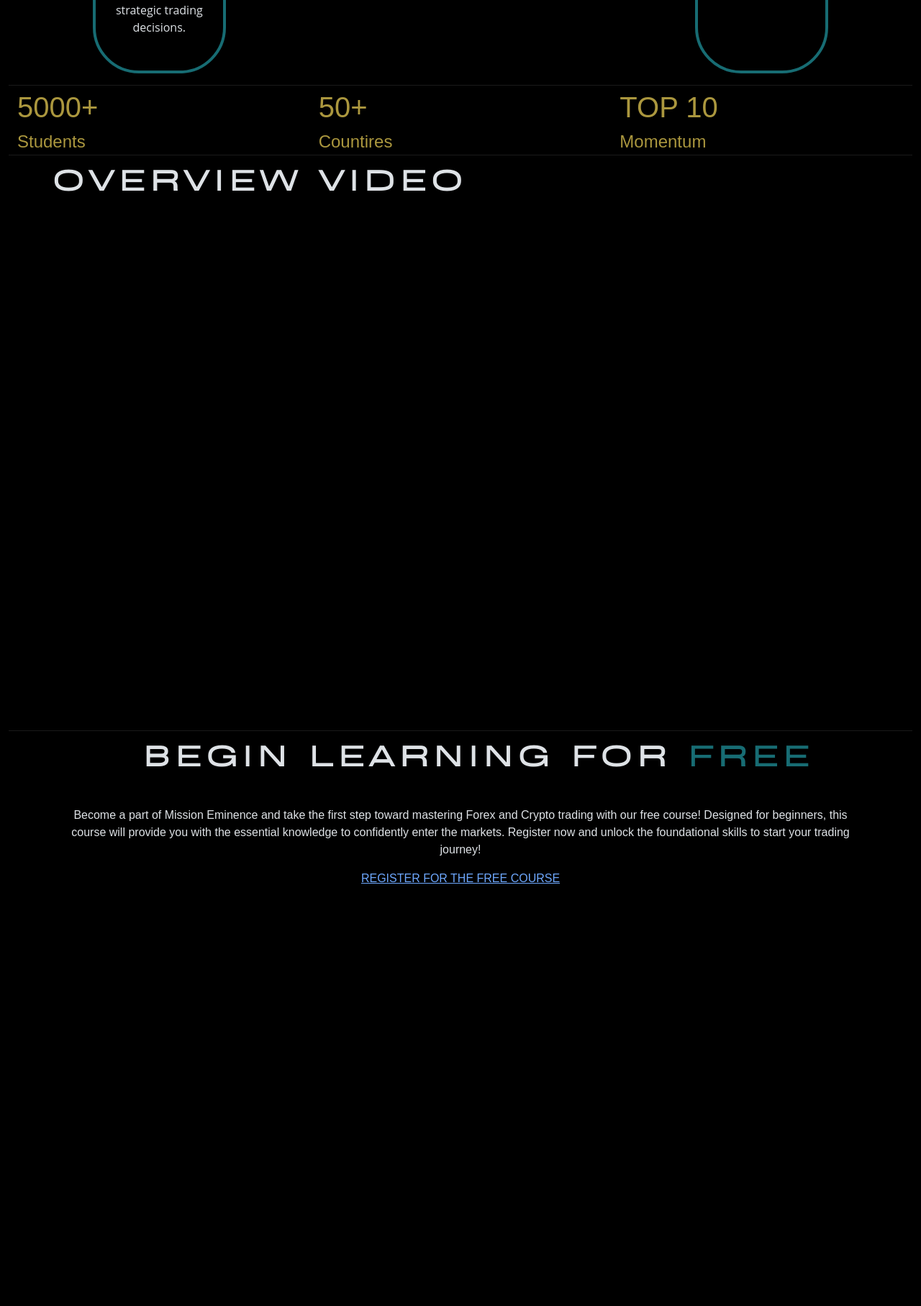
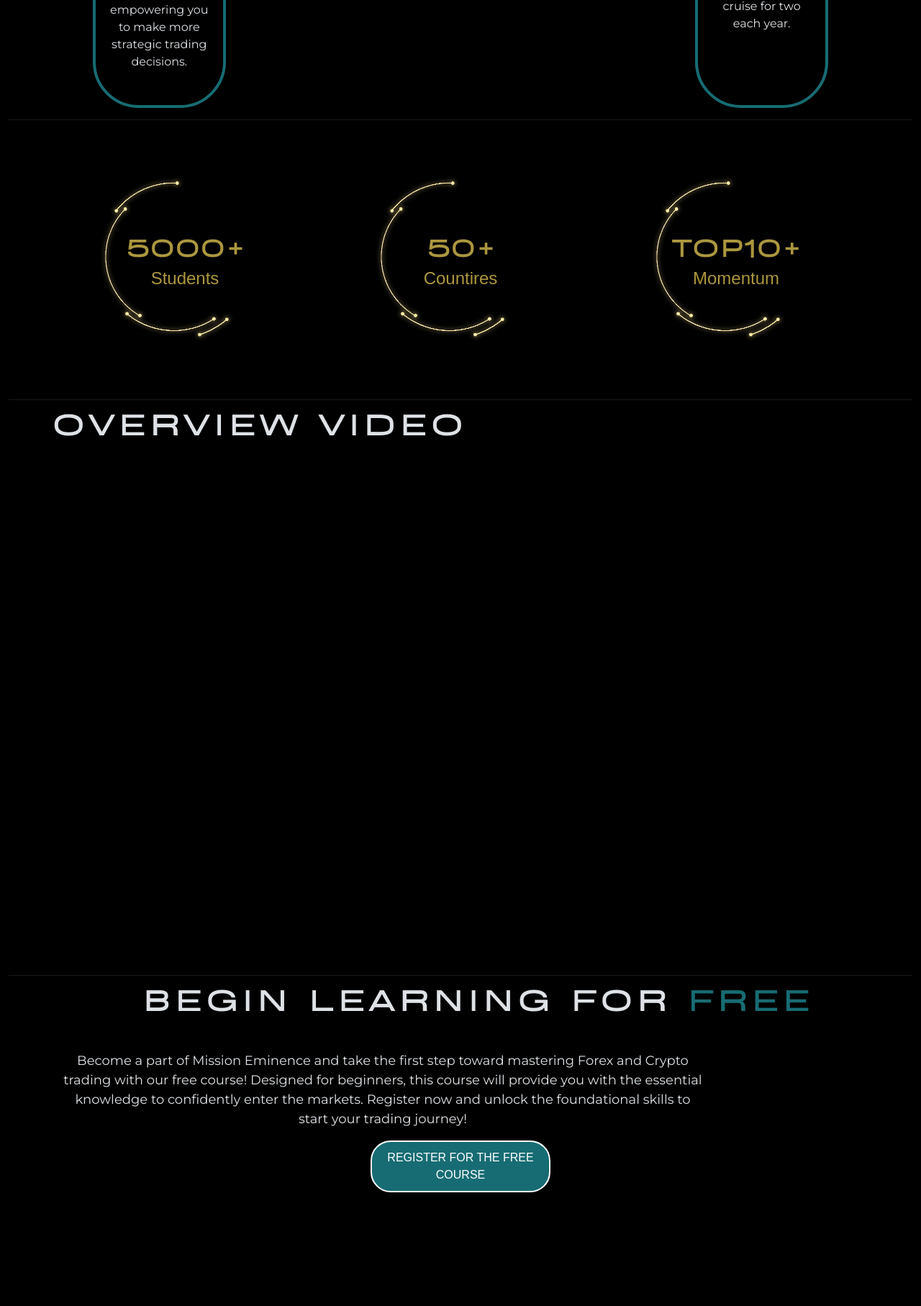
Before and after one commit to alexseif/mission_eminence, a Symfony app: template templates/home/index.html.twig in a window 1280 px wide; the page is wider, and only the part inside the window is pictured. Shown: the part 1868-3683 px from the top of that part at 72% size. Run offline with Twig, Linux system fonts and the light colour scheme; the template is opened without the code that fills it, so the values that code supplies are empty; style sheets or scripts are compiled from the project's sources; some libraries are stand-ins or nearby versions; some web fonts are replaced.

Commit message:
chore: homepage updates to counters, services and free course

```diff
--- a/assets/styles/app.scss
+++ b/assets/styles/app.scss
@@ -22,6 +22,10 @@
         font-style: normal;
     }
 }
+
+// Add Montserrat font loading
+@import url('https://fonts.googleapis.com/css2?family=Montserrat:wght@300;400;500;600;700&display=swap');
+
 
 @include font-face('Thin', 200);
 @include font-face('Regular', 400);
@@ -210,11 +214,69 @@ main {
     }
 
     #counters {
+        padding-top: 2.5rem;
+        padding-bottom: 3rem;
         color: map-get($theme-colors, 'gold');
         font-size: 1.5rem;
 
-        .number {
-            font-size: 2.5rem;
+        .counter {
+            position: relative;
+            min-height: 18.7500rem;
+            min-width: 18.7500rem;
+            display: flex;
+            flex-direction: column;
+            justify-content: center;
+            align-items: center;
+
+            &::before {
+                position: absolute;
+                content: " ";
+                background: url("../images/g46.png") no-repeat center center;
+                background-size: cover;
+                min-height: 19rem;
+                min-width: 19rem;
+                top: 0.75rem;
+                left: -1.5rem;
+            }
+
+            .number {
+                font-size: 2.5rem;
+                font-weight: bold;
+                display: inline-flex;
+                align-items: center;
+
+                &::after {
+                    content: '+';
+                    margin-left: 0.2rem;
+                }
+
+            }
+
+            &:last-child {
+                .number::before {
+                    content: 'TOP ';
+                }
+            }
+
+        }
+    }
+
+    #free-course {
+        p {
+            max-width: 900px;
+            font-family: 'Montserrat', 'Open sans';
+            font-size: large;
+        }
+
+        .cta {
+            color: #ffffff;
+            background-color: map-get($theme-colors, 'green');
+            border: 2px solid #ffffff;
+            border-radius: 28px;
+            max-width: 250px;
+            padding: 10px;
+            text-decoration: none;
+            display: inline-block;
         }
     }
 
--- a/package.json
+++ b/package.json
@@ -37,6 +37,7 @@
   "dependencies": {
     "@hotwired/stimulus": "^3.2.2",
     "@symfony/stimulus-bridge": "^3.2.2",
-    "bootstrap": "^5.3.3"
+    "bootstrap": "^5.3.3",
+    "core-js": "^3.39.0"
   }
 }
--- a/templates/home/_counters.html.twig
+++ b/templates/home/_counters.html.twig
@@ -1,21 +1,18 @@
-{# TODO: Counters #}
+{# TODO: animate counters #}
 <section id="counters">
 	<div class="container-fluid">
-		<div class="row">
-			<div class="col">
-				<div class="counter">
-					<div class="number">5000+</div><!-- /.number --><div class="text">Students</div><!-- /.text --></div><!-- /.counter --></div>
-			<!-- /.col -->
-			<div class="col">
-				<div class="counter">
-					<div class="number">50+</div><!-- /.number --><div class="text">Countires</div><!-- /.text --></div><!-- /.counter --></div>
-			<!-- /.col -->
-			<div class="col">
-				<div class="counter">
-					<div class="number">TOP 10</div><!-- /.number --><div class="text">Momentum</div><!-- /.text --></div><!-- /.counter --></div>
-			<!-- /.col -->
+		<div class="d-flex justify-content-evenly">
+			<div class="counter">
+				<div class="number">5000</div><!-- /.number --><div class="text">Students</div><!-- /.text --></div>
+			<!-- /.counter -->
+			<div class="counter">
+				<div class="number">50</div><!-- /.number --><div class="text">Countires</div><!-- /.text --></div>
+			<!-- /.counter -->
+			<div class="counter">
+				<div class="number"> 10</div><!-- /.number --><div class="text">Momentum</div><!-- /.text --></div>
+			<!-- /.counter -->
 		</div>
-		<!-- /.row -->
+		<!-- /.d-flex -->
 	</div>
 	<!-- /.container-fluid -->
 </section>
--- a/templates/home/_free_course.html.twig
+++ b/templates/home/_free_course.html.twig
@@ -1,5 +1,5 @@
 {# TODO: CTA: Begin learning for free #}
-{# TODO: background image #}
+{# TODO: background video #}
 	<section id="free-course" class="text-center fullpage"> <div class="container">
 		<h2>Begin Learning For
 			<span class="text-green">Free</span>
--- a/templates/home/_services.html.twig
+++ b/templates/home/_services.html.twig
@@ -1,4 +1,3 @@
-{# TODO: background image #}
 <section id="services" class="fullpage">
 	<div class="container-fluid">
 		<h2>Services</h2>
```
Also changed, not shown: assets/app.js (+35 -0 lines), assets/images/g46.png (added), package-lock.json.
